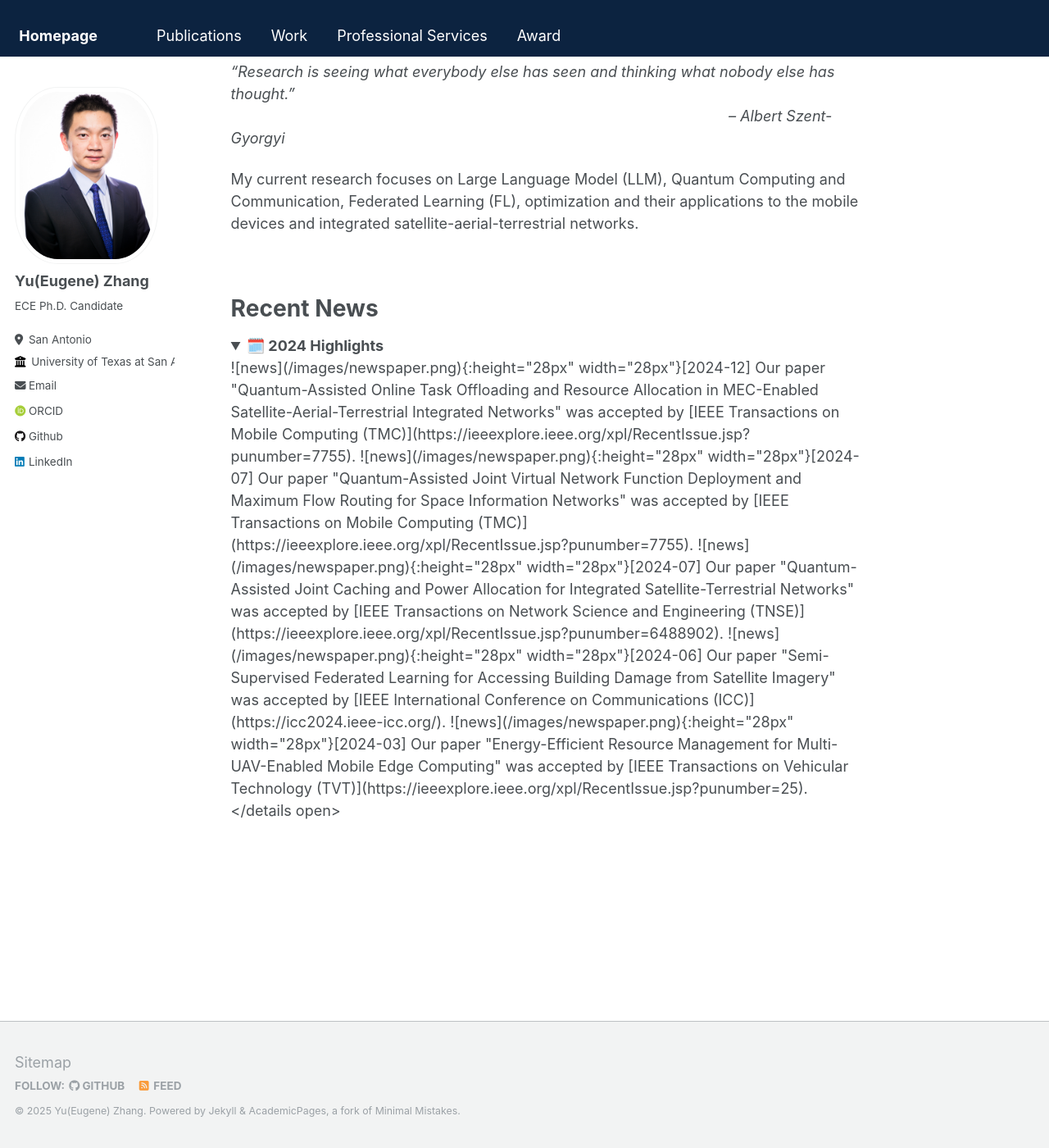
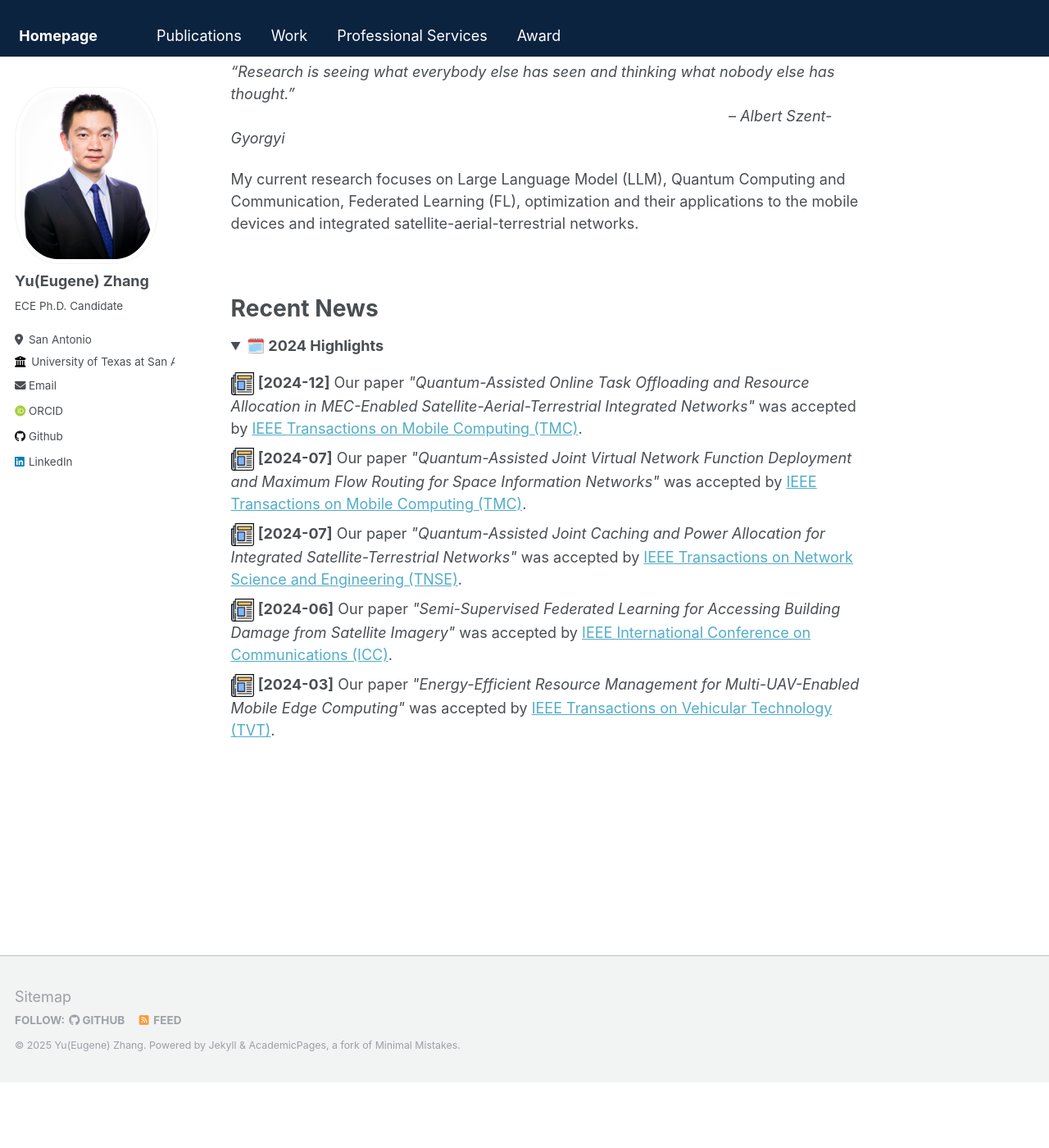
Before and after one commit to Yu-Zhang-Eugene/yu-zhang-eugene.github.io, a Jekyll site: the page built from _pages/about.md, in a window 1280 px wide and 1400 px high, scrolled down 393 px. Shown: the whole window at 82% size. Built offline with Jekyll 4.4.1, drawn with Linux system fonts in a browser that asks for light colours; some web fonts are replaced; after the commit the page ends 1714 px from its top, so only the background shows below that.

Commit message:
Update about.md

```diff
--- a/_pages/about.md
+++ b/_pages/about.md
@@ -36,13 +36,34 @@ Recent News
 <details open>
 <summary><strong>🗓️ 2024 Highlights</strong></summary>
 
-![news](/images/newspaper.png){:height="28px" width="28px"}[2024-12] Our paper "Quantum-Assisted Online Task Offloading and Resource Allocation in MEC-Enabled Satellite-Aerial-Terrestrial Integrated Networks" was accepted by [IEEE Transactions on Mobile Computing (TMC)](https://ieeexplore.ieee.org/xpl/RecentIssue.jsp?punumber=7755).
+<ul style="list-style: none; padding-left: 0;">
+  <li>
+    <img src="/images/newspaper.png" alt="news" height="28px" width="28px">
+    <strong>[2024-12]</strong> Our paper <em>"Quantum-Assisted Online Task Offloading and Resource Allocation in MEC-Enabled Satellite-Aerial-Terrestrial Integrated Networks"</em> was accepted by
+    <a href="https://ieeexplore.ieee.org/xpl/RecentIssue.jsp?punumber=7755" target="_blank">IEEE Transactions on Mobile Computing (TMC)</a>.
+  </li>
 
-![news](/images/newspaper.png){:height="28px" width="28px"}[2024-07] Our paper "Quantum-Assisted Joint Virtual Network Function Deployment and Maximum Flow Routing for Space Information Networks" was accepted by [IEEE Transactions on Mobile Computing (TMC)](https://ieeexplore.ieee.org/xpl/RecentIssue.jsp?punumber=7755).
+  <li>
+    <img src="/images/newspaper.png" alt="news" height="28px" width="28px">
+    <strong>[2024-07]</strong> Our paper <em>"Quantum-Assisted Joint Virtual Network Function Deployment and Maximum Flow Routing for Space Information Networks"</em> was accepted by
+    <a href="https://ieeexplore.ieee.org/xpl/RecentIssue.jsp?punumber=7755" target="_blank">IEEE Transactions on Mobile Computing (TMC)</a>.
+  </li>
 
-![news](/images/newspaper.png){:height="28px" width="28px"}[2024-07] Our paper "Quantum-Assisted Joint Caching and Power Allocation for Integrated Satellite-Terrestrial Networks" was accepted by [IEEE Transactions on Network Science and Engineering (TNSE)](https://ieeexplore.ieee.org/xpl/RecentIssue.jsp?punumber=6488902).
+  <li>
+    <img src="/images/newspaper.png" alt="news" height="28px" width="28px">
+    <strong>[2024-07]</strong> Our paper <em>"Quantum-Assisted Joint Caching and Power Allocation for Integrated Satellite-Terrestrial Networks"</em> was accepted by
+    <a href="https://ieeexplore.ieee.org/xpl/RecentIssue.jsp?punumber=6488902" target="_blank">IEEE Transactions on Network Science and Engineering (TNSE)</a>.
+  </li>
 
-![news](/images/newspaper.png){:height="28px" width="28px"}[2024-06] Our paper "Semi-Supervised Federated Learning for Accessing Building Damage from Satellite Imagery" was accepted by [IEEE International Conference on Communications (ICC)](https://icc2024.ieee-icc.org/).
+  <li>
+    <img src="/images/newspaper.png" alt="news" height="28px" width="28px">
+    <strong>[2024-06]</strong> Our paper <em>"Semi-Supervised Federated Learning for Accessing Building Damage from Satellite Imagery"</em> was accepted by
+    <a href="https://icc2024.ieee-icc.org/" target="_blank">IEEE International Conference on Communications (ICC)</a>.
+  </li>
 
-![news](/images/newspaper.png){:height="28px" width="28px"}[2024-03] Our paper "Energy-Efficient Resource Management for Multi-UAV-Enabled Mobile Edge Computing" was accepted by [IEEE Transactions on Vehicular Technology (TVT)](https://ieeexplore.ieee.org/xpl/RecentIssue.jsp?punumber=25).
-</details open>
+  <li>
+    <img src="/images/newspaper.png" alt="news" height="28px" width="28px">
+    <strong>[2024-03]</strong> Our paper <em>"Energy-Efficient Resource Management for Multi-UAV-Enabled Mobile Edge Computing"</em> was accepted by
+    <a href="https://ieeexplore.ieee.org/xpl/RecentIssue.jsp?punumber=25" target="_blank">IEEE Transactions on Vehicular Technology (TVT)</a>.
+  </li>
+</ul>
```
